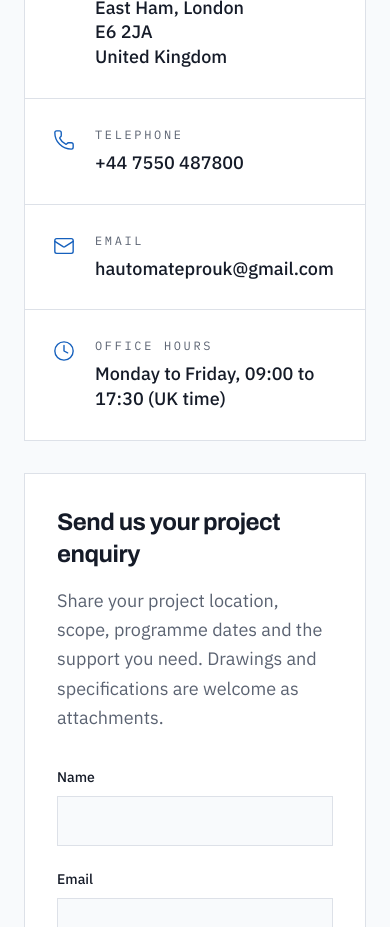
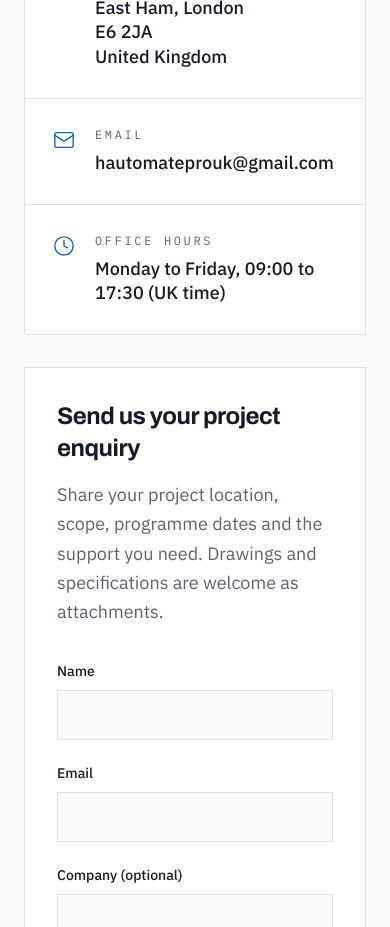
Before and after one commit to Hautomate-Pro/hautomate-pro, a React (Vite) app in the folder client/: page / in a window 390 px wide. Shown: the part 8580-9507 px from the top of the page. Built offline with nearby package versions, Linux system fonts and the light colour scheme.

Commit message:
Hide Telephone in contact section for now

```diff
--- a/client/src/sections/Contact.tsx
+++ b/client/src/sections/Contact.tsx
@@ -31,7 +31,7 @@ export function Contact() {
             <Row icon={MapPin} label="Registered office">
               {company.address.map((l) => (<span key={l} className="block">{l}</span>))}
             </Row>
-            <Row icon={Phone} label="Telephone"><a href={company.phoneHref} className="hover:text-brand">{company.phone}</a></Row>
+            {/* <Row icon={Phone} label="Telephone"><a href={company.phoneHref} className="hover:text-brand">{company.phone}</a></Row> */}
             <Row icon={Mail} label="Email"><a href={`mailto:${company.email}`} className="break-all hover:text-brand">{company.email}</a></Row>
             <Row icon={Clock} label="Office hours">{company.hours}</Row>
           </div>
```
